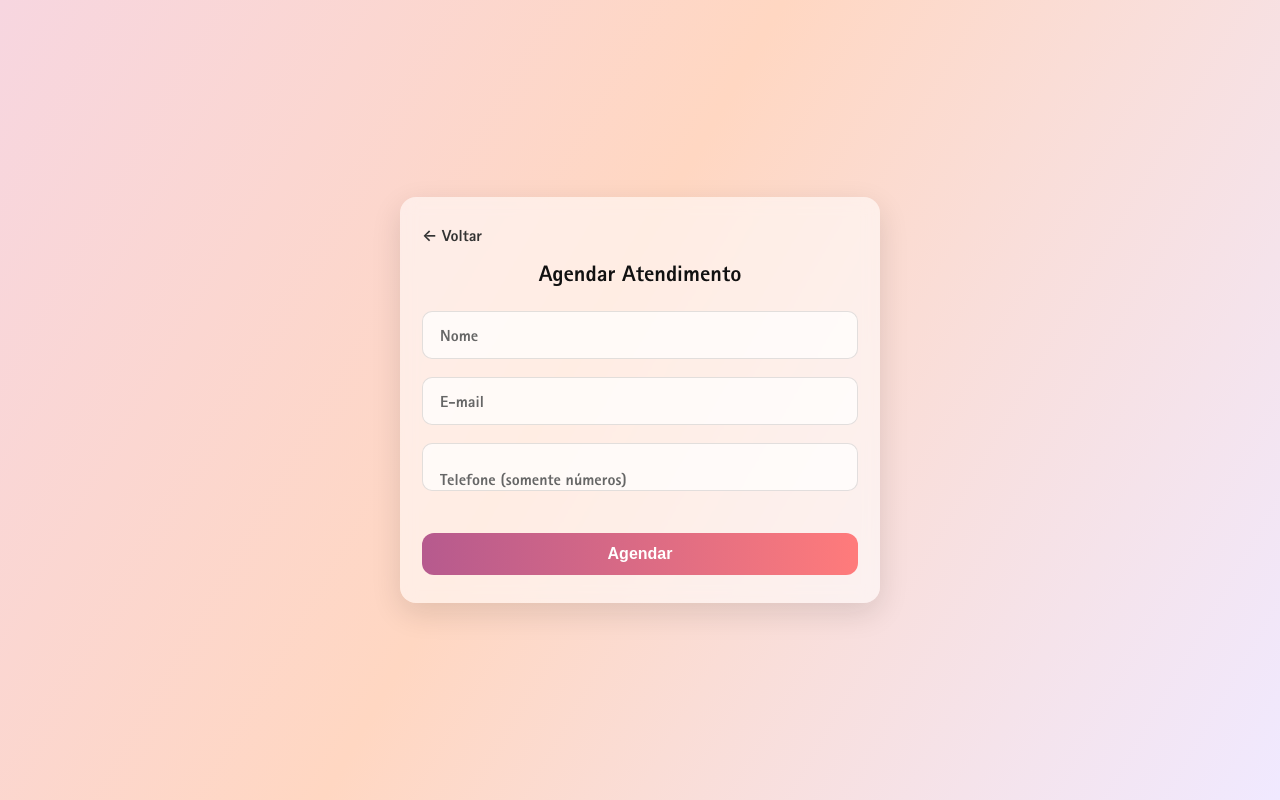
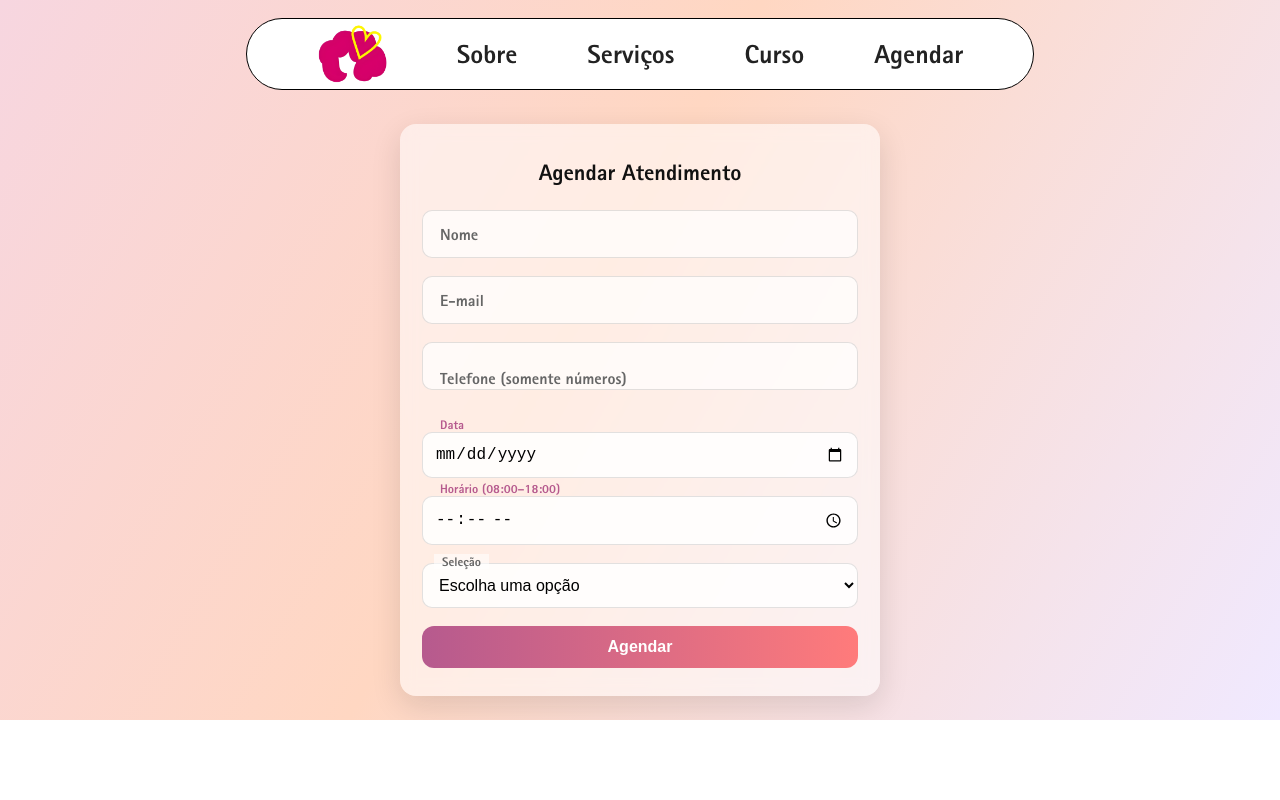
Before and after one commit to Caiozin0602/Amanda-Souza, a plain HTML site: page agendar.html in a window 1280 px wide. Drawn offline with Linux system fonts and the light colour scheme.

Commit message:
TCC v1.7(uses.of.ia)

```diff
--- a/agendar.css
+++ b/agendar.css
@@ -4,74 +4,248 @@
     font-weight: 700;
     font-style: normal;
 }
+* {
+    box-sizing: border-box;
+    margin: 0;
+    padding: 0;
+}
 
-/* Reset */
-* { box-sizing: border-box; margin: 0; padding: 0; }
-html, body { height: 100%; }
 body {
     font-family: 'RotinsSansSerif', system-ui, -apple-system, 'Segoe UI', Roboto, 'Helvetica Neue', Arial;
     color: #111;
-    -webkit-font-smoothing: antialiased;
-    -moz-osx-font-smoothing: grayscale;
 }
 
-/* Full page + subtle gradient */
-.page { position: relative; min-height: 100vh; display: grid; place-items: center; overflow: hidden; }
+/* Cabeçalho */
+.page {
+    padding-top: 8px;
+}
+
+header {
+    width: 100%;
+    padding: 10px 18px;
+    padding-left: 120px;
+    padding-right: 120px;
+    position: relative;
+    z-index: 3;
+    display: flex;
+    justify-content: center;
+}
+
+.navbar {
+    display: flex;
+    justify-content: space-evenly;
+    gap: 70px;
+    align-items: center;
+    background-color: rgb(255, 255, 255);
+    border: 1px solid black;
+    border-radius: 50px;
+    padding-left: 70px;
+    padding-right: 70px;
+}
+
+.botoesNav {
+    text-decoration: none;
+    color: #222;
+    font-size: 26px;
+    font-weight: 600;
+}
+
+.logo img {
+    vertical-align: middle;
+    display: block;
+}
+
+/* Fim do cabeçalho */
+
+/* Página inteira + gradiente sutil */
+.page {
+    position: relative;
+    min-height: 80vh;
+    display: grid;
+    place-items: center;
+    overflow: hidden;
+}
+
 .bg {
-    position: absolute; inset: 0; z-index: 0;
+    position: absolute;
+    inset: 0;
+    z-index: 0;
     background: linear-gradient(120deg, #f7d6e0 0%, #ffd7c2 45%, #f0e9ff 100%);
 }
 
-/* Central container with glassy blur */
+/* Container central com efeito glass (desfoque) */
 .container {
-    position: relative; z-index: 2;
-    width: 92%; max-width: 420px; margin: 24px;
-    background: rgba(255,255,255,0.55);
-    border-radius: 16px; padding: 28px 22px; box-shadow: 0 10px 30px rgba(15,15,15,0.12);
+    position: relative;
+    z-index: 2;
+    width: 92%;
+    max-width: 420px;
+    margin: 24px;
+    background: rgba(255, 255, 255, 0.55);
+    border-radius: 16px;
+    padding: 28px 22px;
+    box-shadow: 0 10px 30px rgba(15, 15, 15, 0.12);
     backdrop-filter: blur(8px);
 }
 
 #voltar {
-    display: inline-block; text-decoration: none; color: #333; font-weight: 600; margin-bottom: 8px;
+    display: inline-block;
+    text-decoration: none;
+    color: #333;
+    font-weight: 600;
+    margin-bottom: 8px;
 }
 
-form { display: grid; gap: 18px; }
-form h1 { font-size: 1.4rem; margin: 6px 0 6px; text-align: center; }
+form {
+    display: grid;
+    gap: 18px;
+}
 
-/* Field with floating label */
-.field { position: relative; }
+form h1 {
+    font-size: 1.4rem;
+    margin: 6px 0 6px;
+    text-align: center;
+}
+
+/* Campo com label flutuante */
+.field {
+    position: relative;
+}
+
 .field input {
-    width: 100%; padding: 14px 12px; border-radius: 10px; border: 1px solid rgba(17,17,17,0.12);
-    background: rgba(255,255,255,0.7); outline: none; transition: box-shadow .18s ease, transform .12s ease;
+    width: 100%;
+    padding: 14px 12px;
+    border-radius: 10px;
+    border: 1px solid rgba(17, 17, 17, 0.12);
+    background: rgba(255, 255, 255, 0.7);
+    outline: none;
+    transition: box-shadow .18s ease, transform .12s ease;
     font-size: 1rem;
 }
-.field input:focus { box-shadow: 0 4px 18px rgba(17,17,17,0.08); transform: translateY(-1px); }
 
-.field label {
-    position: absolute; left: 12px; top: 50%; transform: translateY(-50%);
-    background: transparent; padding: 0 6px; color: #666; pointer-events: none;
-    transition: transform .18s cubic-bezier(.2,.9,.3,1), font-size .18s, top .18s, color .18s;
+.field input:focus {
+    box-shadow: 0 4px 18px rgba(17, 17, 17, 0.08);
+    transform: translateY(-1px);
 }
 
-/* When input is focused or has text, move label up */
-.field input:focus + label,
-.field input:not(:placeholder-shown) + label {
-    top: -8px; transform: translateY(0); font-size: 0.78rem; color: #b65a8e;
+/* Estilos para select, date e time */
+.field select,
+.field input[type="date"],
+.field input[type="time"] {
+    width: 100%;
+    padding: 12px 12px;
+    border-radius: 10px;
+    border: 1px solid rgba(17, 17, 17, 0.12);
+    background: rgba(255, 255, 255, 0.85);
+    outline: none;
+    font-size: 1rem;
+    appearance: none;
 }
 
-.field small.error { display: block; margin-top: 6px; color: #b00020; font-size: 0.82rem; min-height: 18px; }
+.field select:focus,
+.field input[type="date"]:focus,
+.field input[type="time"]:focus {
+    box-shadow: 0 4px 18px rgba(17, 17, 17, 0.08);
+    transform: translateY(-1px);
+}
+
+/* Subir o label quando select/date/time estiverem focados ou válidos */
+.field select:focus+label,
+.field select:valid+label,
+.field input[type="date"]:focus+label,
+.field input[type="date"]:valid+label,
+.field input[type="time"]:focus+label,
+.field input[type="time"]:valid+label {
+    top: -8px;
+    transform: translateY(0);
+    font-size: 0.78rem;
+    color: #b65a8e;
+}
+
+/* Estilo padrão dos labels flutuantes */
+.field label {
+    position: absolute;
+    left: 12px;
+    top: 50%;
+    transform: translateY(-50%);
+    background: transparent;
+    padding: 0 6px;
+    color: #666;
+    pointer-events: none;
+    transition: transform .18s cubic-bezier(.2, .9, .3, 1), font-size .18s, top .18s, color .18s;
+}
+
+/* Para selects: não queremos que o label flutuante sobreponha o texto.
+   O label ficará fixo na borda superior do select (estilo 'legend'). */
+.field.select-field label {
+    /* label fixo sobre a borda superior do select */
+    position: absolute;
+    top: -9px;
+    left: 12px;
+    transform: translateY(0);
+    display: inline-block;
+    padding: 0 8px;
+    font-size: 0.78rem;
+    color: #666; /* mesma cor padrão dos outros labels */
+    background: rgba(255, 255, 255, 0.55);
+    pointer-events: none;
+    z-index: 3;
+}
+
+.field.select-field select {
+    appearance: menulist;
+    padding-right: 36px; /* espaço para o caret padrão */
+}
+
+/* Colorir o label do select como os demais quando focado ou válido */
+.field.select-field:focus-within label,
+.field.select-field select:valid+label,
+.field.select-field select:focus+label {
+    color: #b65a8e;
+}
+
+/* Quando o input estiver focado ou com texto, mover o label para cima */
+.field input:focus+label,
+.field input:not(:placeholder-shown)+label {
+    top: -8px;
+    transform: translateY
+    (0);
+    font-size: 0.78rem;
+    color: #b65a8e;
+}
+
+.field small.error {
+    display: block;
+    margin-top: 6px;
+    color: #b00020;
+    font-size: 0.82rem;
+    min-height: 18px;
+}
 
 .btn {
-    width: 100%; padding: 12px 16px; border-radius: 12px; border: none; cursor: pointer;
-    background: linear-gradient(90deg,#b65a8e,#ff7b7b); color: #fff; font-weight: 700; font-size: 1rem;
+    width: 100%;
+    padding: 12px 16px;
+    border-radius: 12px;
+    border: none;
+    cursor: pointer;
+    background: linear-gradient(90deg, #b65a8e, #ff7b7b);
+    color: #fff;
+    font-weight: 700;
+    font-size: 1rem;
     transition: transform .15s ease, box-shadow .15s ease;
 }
-.btn:active { transform: scale(.99); }
 
-/* small responsive tweaks */
-@media (min-width: 700px) {
-    .container { max-width: 480px; }
+.btn:active {
+    transform: scale(.99);
 }
 
-/* Accessibility focus */
-.field input:focus { box-shadow: 0 0 0 3px rgba(182,90,142,0.12); }
+/* Ajustes responsivos pequenos */
+@media (min-width: 700px) {
+    .container {
+        max-width: 480px;
+    }
+}
+
+/* Foco acessível */
+.field input:focus {
+    box-shadow: 0 0 0 3px rgba(182, 90, 142, 0.12);
+}
--- a/agendar.html
+++ b/agendar.html
@@ -1,16 +1,39 @@
 <!DOCTYPE html>
 <html lang="pt-br">
+
 <head>
   <meta charset="UTF-8" />
   <meta name="viewport" content="width=device-width, initial-scale=1.0" />
   <title>Agendar — Studio Amanda Souza</title>
   <link rel="stylesheet" href="agendar.css">
 </head>
+
 <body>
   <main class="page">
+    <header>
+      <nav class="navbar">
+        <div>
+          <a href="index.html" class="botoesNav logo"><img src="./Imagens/Logo_Studio.png"
+              alt="Studio Amanda Souza Logo" width="70"></a>
+        </div>
+        <div>
+          <a href="sobre.html" class="botoesNav">Sobre</a>
+        </div>
+        <div>
+          <a href="serviços.html" class="botoesNav">Serviços</a>
+        </div>
+        <div>
+          <a href="curso.html" class="botoesNav">Curso</a>
+        </div>
+        <div>
+          <a href="agendar.html" class="botoesNav">Agendar</a>
+        </div>
+      </nav>
+    </header>
+
     <div class="bg"></div>
+
     <section class="container">
-        <a href="index.html" id="voltar">← Voltar</a>
 
       <form id="form-agendar" novalidate>
         <h1>Agendar Atendimento</h1>
@@ -26,9 +49,28 @@
         </div>
 
         <div class="field">
-            <input id="telefone" name="telefone" type="tel" inputmode="numeric" placeholder=" " minlength="10" maxlength="11" pattern="\d{10,11}" required />
+          <input id="telefone" name="telefone" type="tel" inputmode="numeric" placeholder=" " required />
           <label for="telefone">Telefone (somente números)</label>
           <small class="error" aria-live="polite"></small>
+        </div>
+
+        <div class="field">
+          <input id="data" name="data" type="date" placeholder=" " required />
+          <label for="data">Data</label>
+        </div>
+
+        <div class="field">
+          <input id="horario" name="horario" type="time" min="08:00" max="18:00" step="1800" placeholder=" " required />
+          <label for="horario">Horário (08:00–18:00)</label>
+        </div>
+
+        <div class="field select-field">
+          <select id="selecao" name="selecao" required>
+            <option value="" disabled selected>Escolha uma opção</option>
+            <option value="ex1">ex1</option>
+            <option value="ex2">ex2</option>
+          </select>
+          <label for="selecao">Seleção</label>
         </div>
 
         <button type="submit" class="btn">Agendar</button>
@@ -36,6 +78,7 @@
     </section>
   </main>
 
-    <script src="script.js"></script>
+  <script src="agendar.js"></script>
 </body>
+
 </html>
--- a/script.js
+++ /dev/null
@@ -1,47 +0,0 @@
-document.addEventListener('DOMContentLoaded', () => {
-	const form = document.getElementById('form-agendar');
-	const telefone = document.getElementById('telefone');
-	const btn = form.querySelector('.btn');
-	const telError = telefone.parentElement.querySelector('.error');
-
-	// Força apenas números no telefone
-	telefone.addEventListener('input', (e) => {
-		const onlyDigits = e.target.value.replace(/\D/g, '');
-		e.target.value = onlyDigits;
-		telError.textContent = '';
-	});
-
-	// Validação simples ao submeter
-	form.addEventListener('submit', (e) => {
-		e.preventDefault();
-		const telVal = telefone.value.trim();
-
-		// exigir entre 10 e 11 dígitos (BR: 10 ou 11)
-		if (telVal.length < 10 || telVal.length > 11) {
-			telError.textContent = 'Informe 10 ou 11 números de telefone.';
-			telefone.focus();
-			return;
-		}
-
-		// Animação curta no botão e feedback
-		btn.disabled = true;
-		const originalText = btn.textContent;
-		// Anima usando Web Animations API se disponível
-		if (btn.animate) {
-			btn.animate([
-				{ transform: 'scale(1)', boxShadow: '0 6px 20px rgba(0,0,0,0.08)' },
-				{ transform: 'scale(0.98)', boxShadow: '0 10px 30px rgba(0,0,0,0.12)' },
-				{ transform: 'scale(1)', boxShadow: '0 6px 20px rgba(0,0,0,0.08)' }
-			], { duration: 260, easing: 'ease-out' });
-		}
-
-		btn.textContent = 'Agendado ✓';
-
-		// Simula envio; limpar e restaurar estado
-		setTimeout(() => {
-			btn.textContent = originalText;
-			btn.disabled = false;
-			form.reset();
-		}, 1400);
-	});
-});
--- a/style.css
+++ b/style.css
@@ -11,14 +11,28 @@ font-face{
     padding: 0;
     box-sizing: border-box;
 }
+body{
+    font-family: 'RotinsSansSerif', system-ui, -apple-system, 'Segoe UI', Roboto, 'Helvetica Neue', Arial;
+    color: #111;
+}
+
 /* Header*/
-header{
-    background-color: transparent;
-    padding: 20px;
-    padding-left: 220px;
-    padding-right: 220px;
+.page {
+    padding-top: 8px;
 }
-.navbar{
+
+header {
+    width: 100%;
+    padding: 10px 18px;
+    padding-left: 120px;
+    padding-right: 120px;
+    position: relative;
+    z-index: 3;
+    display: flex;
+    justify-content: center;
+}
+
+.navbar {
     display: flex;
     justify-content: space-evenly;
     gap: 70px;
@@ -29,11 +43,19 @@ header{
     padding-left: 70px;
     padding-right: 70px;
 }
-.botoesNav{
+
+.botoesNav {
     text-decoration: none;
-    color: black;
+    color: #222;
     font-size: 26px;
+    font-weight: 600;
 }
+
+.logo img {
+    vertical-align: middle;
+    display: block;
+}
+
 /*Header*/
 /**/
 /* Main*/
```
Also changed, not shown: index.html (+6 -3 lines). Lines whose indentation alone changed are shown as unchanged.
